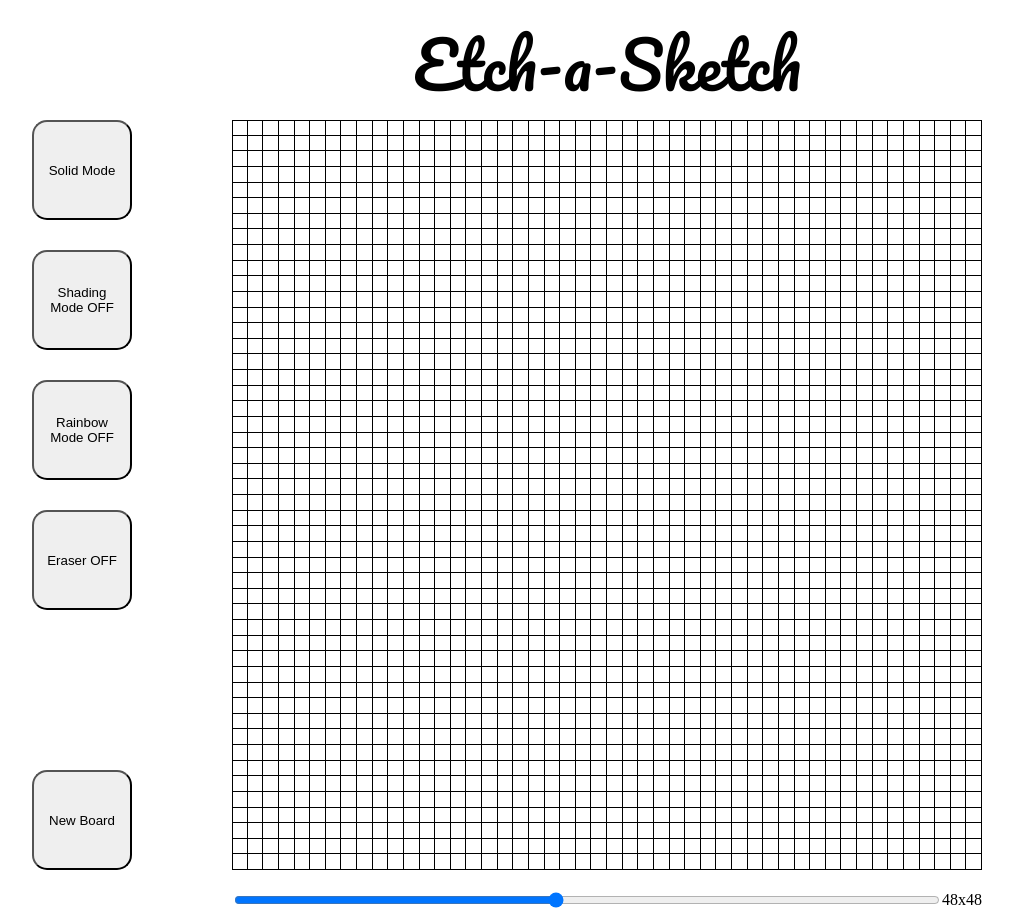
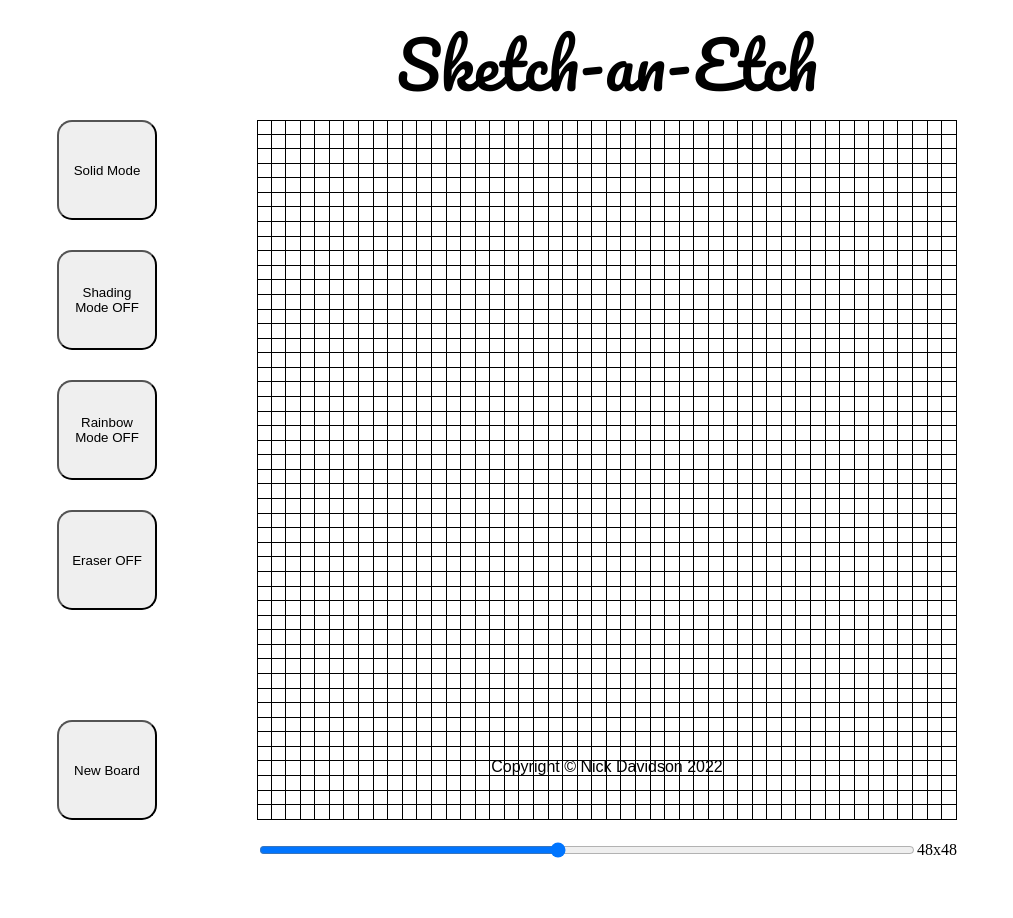
Before and after one commit to nickdavidson/etch-a-sketch, a plain HTML site: page index.html in a window 1280 px wide. Shown: the whole page, without its empty margins (33-1046 px from the left). After the commit the page ends 868 px from the top, so only its background shows below. Drawn offline with Linux system fonts and the light colour scheme.

Commit message:
Change size of grid.
Add footer.

```diff
--- a/css/styles.css
+++ b/css/styles.css
@@ -25,7 +25,7 @@ h1 {
     flex-wrap: wrap;
     justify-content: center;
     box-sizing: border-box;
-    width: 750px;
+    width: 700px;
     margin-bottom: 20px;
 }
 
@@ -34,7 +34,7 @@ h1 {
     box-sizing: border-box;
     flex-direction: column;
     justify-content: flex-start;
-    height: 750px;
+    height: 700px;
     gap: 30px;
     margin-right: 100px;
     margin-left: -200px;
@@ -84,3 +84,18 @@ h1 {
 .activated {
     background-color: black;
 }
+
+footer {
+    position: fixed;
+    left: 0;
+    bottom: 0;
+    width: 100%;
+    text-align: center;
+    font-family: Arial, Helvetica, sans-serif;
+    padding: 24px 0 24px 0;
+}
+
+footer p {
+    font-family: Arial, Helvetica, sans-serif;
+    margin: 0;
+}
--- a/index.html
+++ b/index.html
@@ -6,11 +6,14 @@
     <meta name="viewport" content="width=device-width, initial-scale=1.0">
     <script src="js/script.js" defer></script>
     <link rel="stylesheet" href="css/styles.css">
-    <title>Etch-a-Sketch</title>
+    <title>Sketch-an-Etch</title>
 </head>
 <body>
-    <h1>Etch-a-Sketch</h1>
+    <h1>Sketch-an-Etch</h1>
     <div id="container">
     </div>
+    <footer>
+        <p>Copyright &copy; Nick Davidson 2022</p>
+    </footer>
 </body>
 </html>
```
